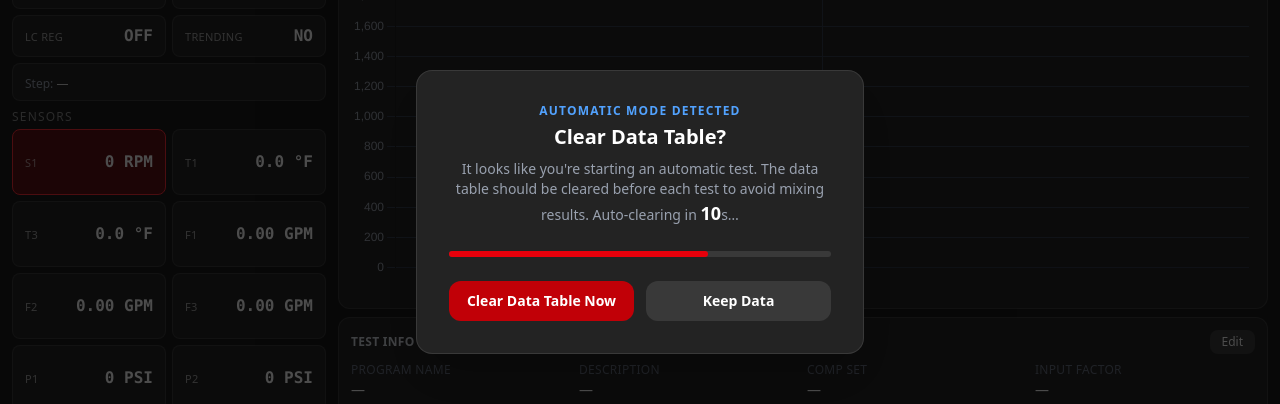
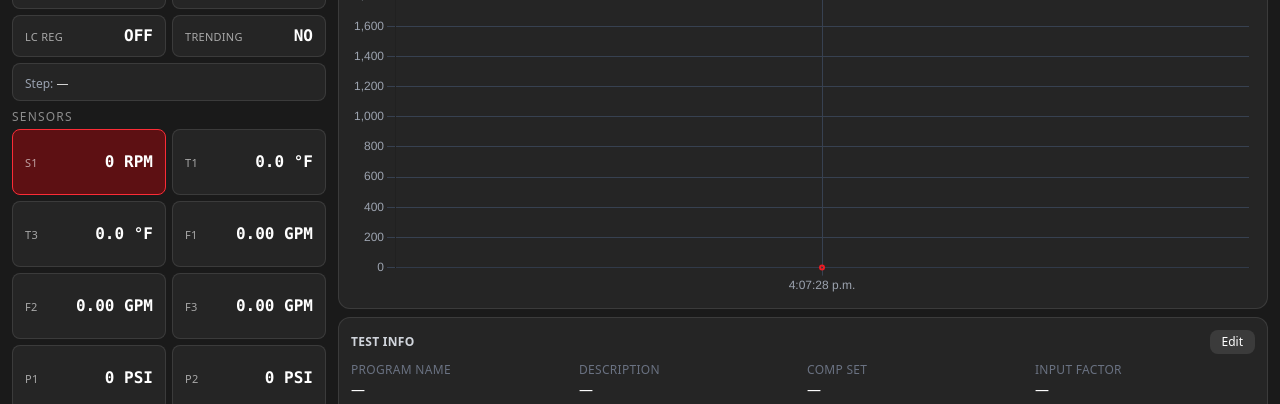
Before and after one commit to OpenLoopEnergy/TestStandMonitor, a React (Vite) app in the folder frontend/teststandfrontend/: page / in a window 1280 px wide. Shown: the part 188-592 px from the top of the page. Built offline with nearby package versions, Linux system fonts and the light colour scheme; no server answers.

Commit message:
Still trying to fix automatic mode

```diff
--- a/frontend/teststandfrontend/src/pages/Dashboard.tsx
+++ b/frontend/teststandfrontend/src/pages/Dashboard.tsx
@@ -65,8 +65,9 @@ export default function Dashboard() {
   }
 
   // Detect Manual → Automatic transition and show the clear prompt
+  // Only trigger once Pi is connected to avoid false positives on page load
   useEffect(() => {
-    if (data.pb4 === 0 && prevPb4.current === 1) {
+    if (data.pi_connected && data.pb4 === 0 && prevPb4.current === 1) {
       setCountdown(AUTO_CLEAR_SECONDS)
       setShowClearModal(true)
     }
```
Also changed, not shown: frontend/teststandfrontend/vercel.json, 1 other file (tests, documents, lock files or other folders).
